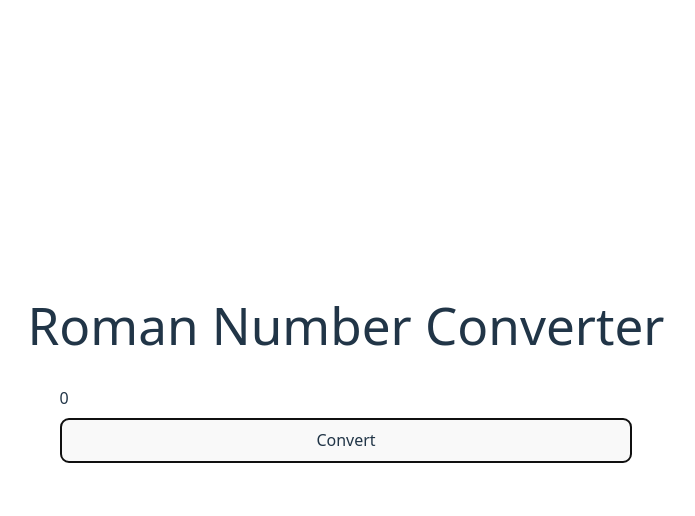
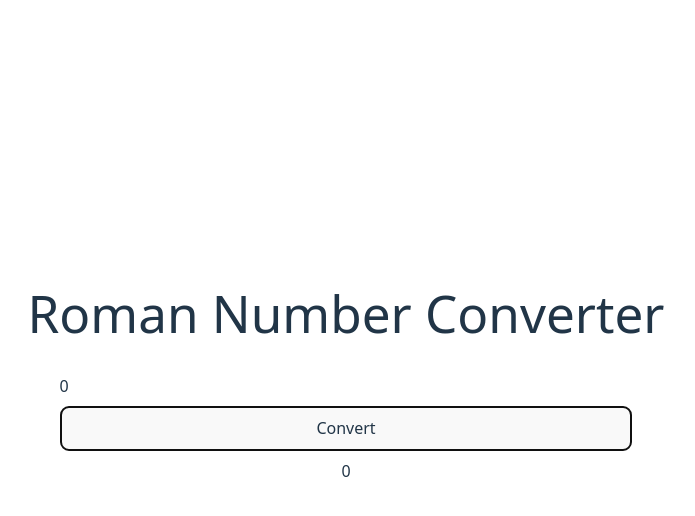
Before and after one commit to SebastienPingal/test-jolimoi, a Vue app in the folder frontend/: page / in a window 1280 px wide. Both pictures are taken after a click on the button "Convert". Shown: the top 516 px of the page, without its empty margins (294-989 px from the left). Built offline with nearby package versions, Linux system fonts and the light colour scheme.

Commit message:
🔧  update RomanNumberConverter to display converted value

```diff
--- a/frontend/src/components/RomanNumberConverter.vue
+++ b/frontend/src/components/RomanNumberConverter.vue
@@ -6,6 +6,7 @@ const romanNumber = ref('')
 
 const convertToRoman = () => {
   console.log('convertToRoman', decimalnumber.value)
+  romanNumber.value = decimalnumber.value.toString()
 }
 </script>
 
@@ -15,6 +16,6 @@ const convertToRoman = () => {
   <div class="card flex flex-col gap-2">
     <input type="number" v-model="decimalnumber" />
     <button @click="convertToRoman">Convert</button>
-    <p>{{ romanNumber }}</p>
+    <p v-if="romanNumber">{{ romanNumber }}</p>
   </div>
 </template>
```
